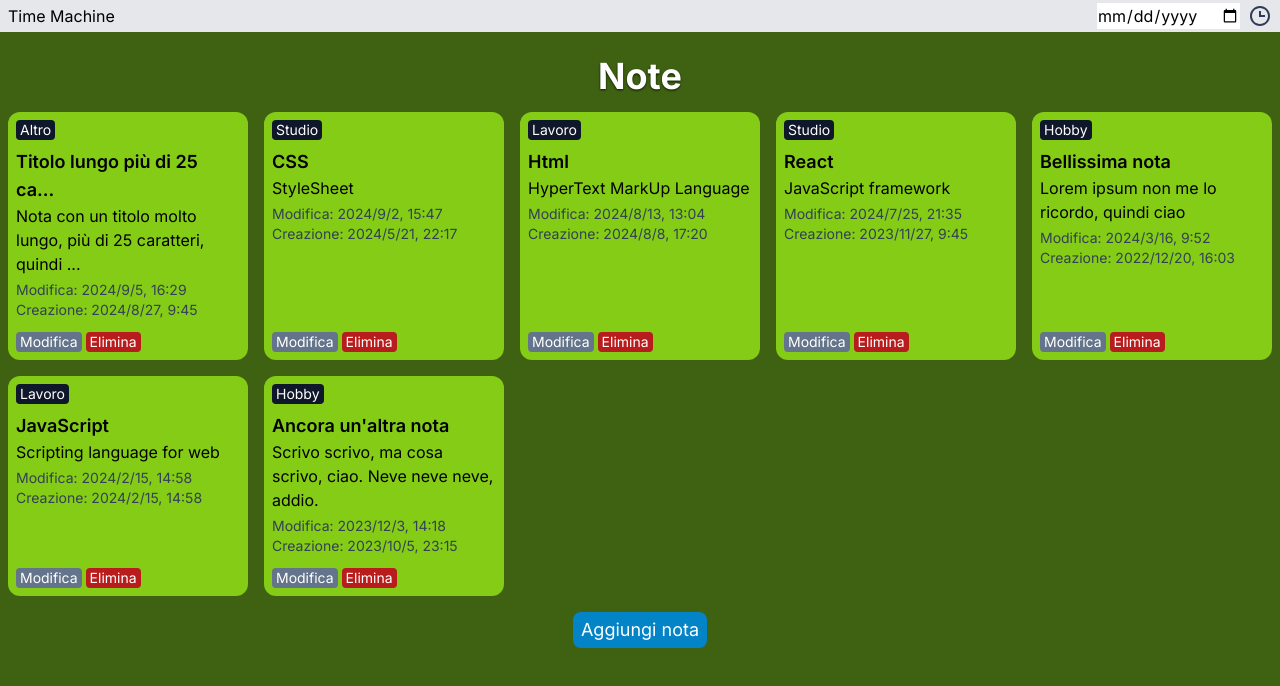
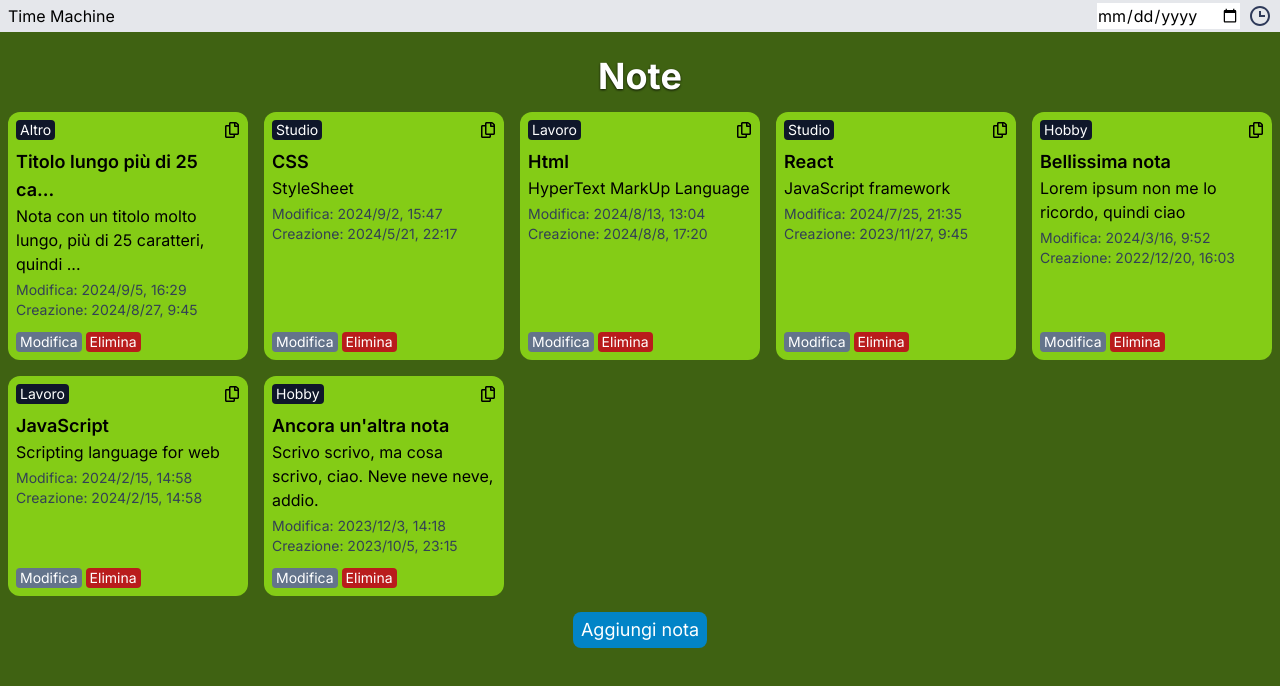
Before and after one commit to ufilme/Semplicemente-Etereo-Luminoso-Fulgido-Immutabile-Eternamente, a Next.js app in the folder src/: page /note in a window 1280 px wide. Shown: the top 686 px of the page. Built offline with nearby package versions, Linux system fonts and the light colour scheme.

Commit message:
add: copy note to clipboard

```diff
--- a/src/app/components/NoteItem.tsx
+++ b/src/app/components/NoteItem.tsx
@@ -1,5 +1,7 @@
 import Link from "next/link";
 import { notes } from "@/app/note/notes";
+import { IconContext } from "react-icons";
+import { FaRegCopy } from "react-icons/fa";
 
 export default function NoteItem(props: { note:  {
                                             id: string,
@@ -26,7 +28,14 @@ export default function NoteItem(props: { note:  {
 
   return (
     <div className="notes-item relative rounded-xl bg-lime-500 p-2">
-      <h5 className="text-sm text-white rounded px-1 bg-slate-900 w-fit mb-2">{props.note.category}</h5>
+      <div className="flex flex-row justify-between mb-2">
+        <h5 className="text-sm text-white rounded px-1 bg-slate-900 w-fit">{props.note.category}</h5>
+        <button onClick={() => {navigator.clipboard.writeText(body)}}>
+        <IconContext.Provider value={{  }}>
+            <FaRegCopy />
+          </IconContext.Provider>
+        </button>
+      </div>
       <h4 className="text-lg font-semibold">{title.length > 25 ? title.substring(0, 25) + "..." : title}</h4>
       <p className="text-base">{body.length > 60 ? body.substring(0, 60) + "..." : body}</p>
       <p className="text-sm mt-1 text-slate-700">{"Modifica: " + formatDate(props.note.date_edit)}</p>
--- a/src/package.json
+++ b/src/package.json
@@ -17,6 +17,7 @@
     "react-big-calendar": "^1.13.4",
     "react-datepicker": "^7.3.0",
     "react-dom": "^18",
+    "react-icons": "^5.3.0",
     "styled-components": "^6.1.11",
     "uuid": "^10.0.0"
   },
```
Also changed, not shown: 1 other file (tests, documents, lock files or other folders).
